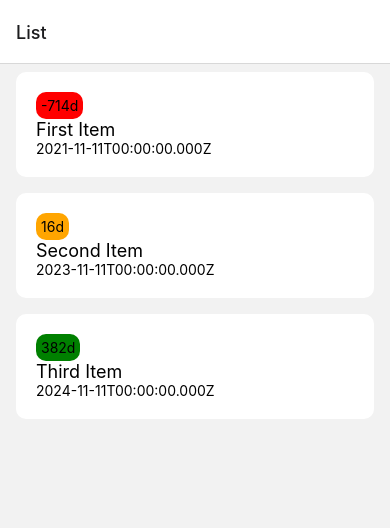
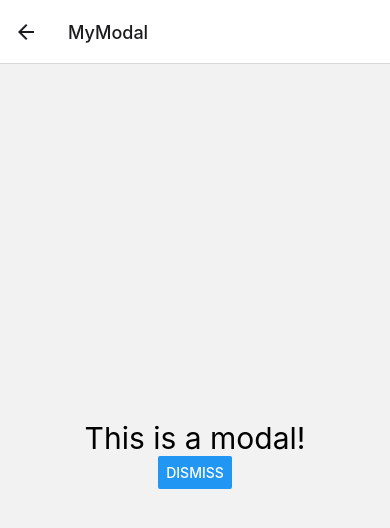
Before and after one commit to vsobotka/expiro, a React Native app: screen /MyModal in a window 390 px wide. Shown: the top 528 px of the page. Built offline with nearby package versions, Linux system fonts and the light colour scheme.

Commit message:
Add basic modal

```diff
--- a/App.tsx
+++ b/App.tsx
@@ -1,15 +1,26 @@
 import React from "react";
 import { NavigationContainer } from "@react-navigation/native";
 import { createNativeStackNavigator } from "@react-navigation/native-stack";
-import { List } from "./src/Pages/List";
+import { List } from "./src/Screens/List";
+import { MyModal } from "./src/Screens/MyModal";
 
-const Stack = createNativeStackNavigator();
+export type RootStackParamList = {
+  List: undefined;
+  MyModal: undefined;
+};
+
+const Stack = createNativeStackNavigator<RootStackParamList>();
 
 const App = () => {
   return (
     <NavigationContainer>
       <Stack.Navigator>
-        <Stack.Screen name="List" component={List} />
+        <Stack.Group>
+          <Stack.Screen name="List" component={List} />
+        </Stack.Group>
+        <Stack.Group screenOptions={{ presentation: "modal" }}>
+          <Stack.Screen name="MyModal" component={MyModal} />
+        </Stack.Group>
       </Stack.Navigator>
     </NavigationContainer>
   );
--- a/package.json
+++ b/package.json
@@ -9,6 +9,7 @@
     "web": "expo start --web"
   },
   "dependencies": {
+    "@react-navigation/bottom-tabs": "^6.5.11",
     "@react-navigation/native": "^6.1.9",
     "@react-navigation/native-stack": "^6.9.16",
     "expo": "~49.0.15",
--- a/src/Components/Item.tsx
+++ b/src/Components/Item.tsx
@@ -14,7 +14,6 @@ export function Item({ title, expirationTimestamp }: ItemProps) {
     <View style={globalStyle.item}>
       <Badge daysLeft={daysLeft} />
       <Text style={globalStyle.title}>{title}</Text>
-      <Text>{new Date(expirationTimestamp).toISOString()}</Text>
     </View>
   );
 }
--- a/src/Pages/List.tsx
+++ /dev/null
@@ -1,17 +0,0 @@
-import { FlatList, SafeAreaView } from "react-native";
-import { globalStyle } from "../Styles/Global";
-import { DATA } from "../Storage/Data";
-import { Item } from "../Components/Item";
-import React from "react";
-
-export const List = () => {
-  return (
-    <SafeAreaView style={globalStyle.container}>
-      <FlatList
-        data={DATA}
-        renderItem={({ item }) => <Item {...item} />}
-        keyExtractor={(item) => item.id}
-      />
-    </SafeAreaView>
-  );
-};
--- /dev/null
+++ b/src/Screens/List.tsx
@@ -0,0 +1,25 @@
+import { Button, FlatList, SafeAreaView } from "react-native";
+import { globalStyle } from "../Styles/Global";
+import { DATA } from "../Storage/Data";
+import { Item } from "../Components/Item";
+import React from "react";
+import { NativeStackScreenProps } from "@react-navigation/native-stack";
+import { RootStackParamList } from "../../App";
+
+type Props = NativeStackScreenProps<RootStackParamList, "List">;
+
+export const List = ({ navigation }: Props) => {
+  return (
+    <SafeAreaView style={globalStyle.container}>
+      <FlatList
+        data={DATA}
+        renderItem={({ item }) => <Item {...item} />}
+        keyExtractor={(item) => item.id}
+      />
+      <Button
+        onPress={() => navigation.navigate("MyModal")}
+        title="Open Modal"
+      />
+    </SafeAreaView>
+  );
+};
--- /dev/null
+++ b/src/Screens/MyModal.tsx
@@ -0,0 +1,18 @@
+import {
+  NativeStackNavigationProp,
+  NativeStackScreenProps,
+} from "@react-navigation/native-stack";
+import { Button, Text, View } from "react-native";
+import React from "react";
+import { RootStackParamList } from "../../App";
+
+type Props = NativeStackScreenProps<RootStackParamList, "MyModal">;
+
+export function MyModal({ navigation }: Props) {
+  return (
+    <View style={{ flex: 1, alignItems: "center", justifyContent: "center" }}>
+      <Text style={{ fontSize: 30 }}>This is a modal!</Text>
+      <Button onPress={() => navigation.goBack()} title="Dismiss" />
+    </View>
+  );
+}
```
Also changed, not shown: 1 other file (tests, documents, lock files or other folders).
